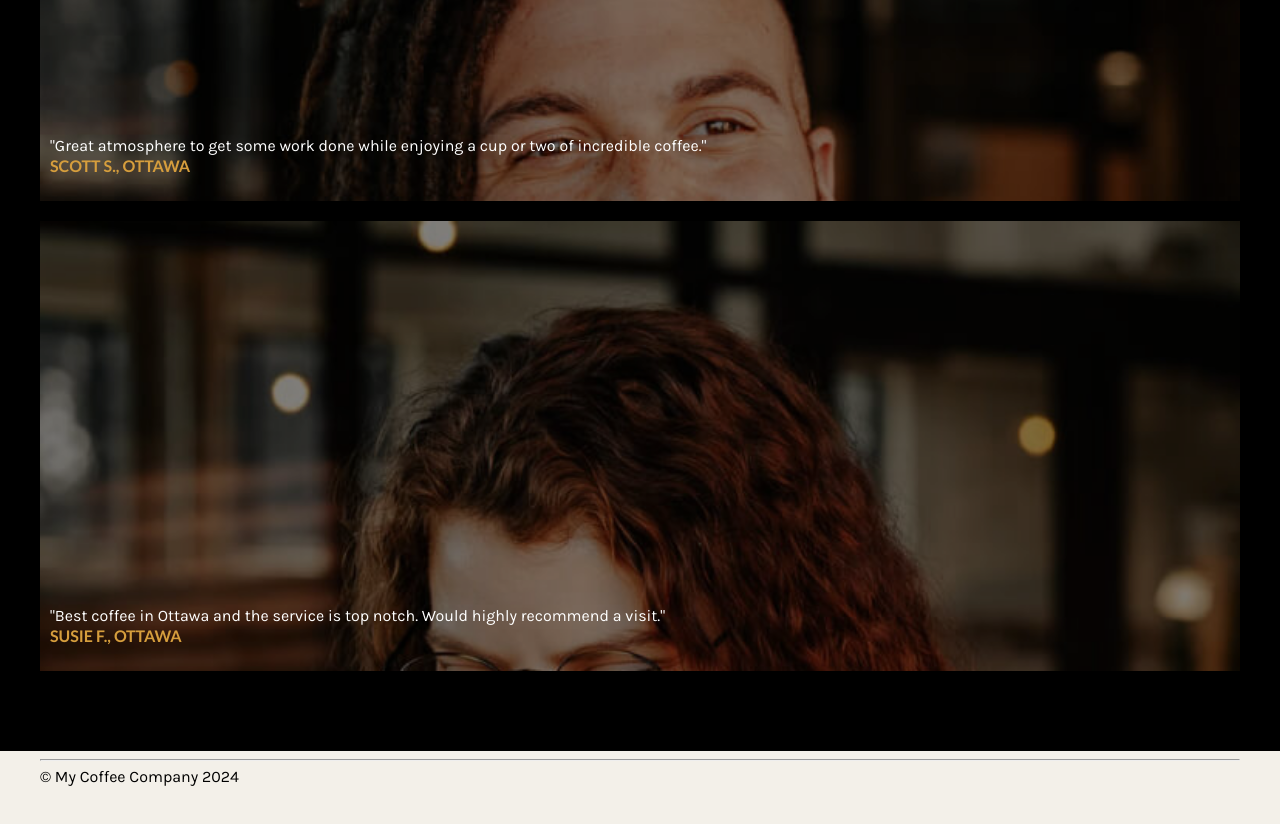
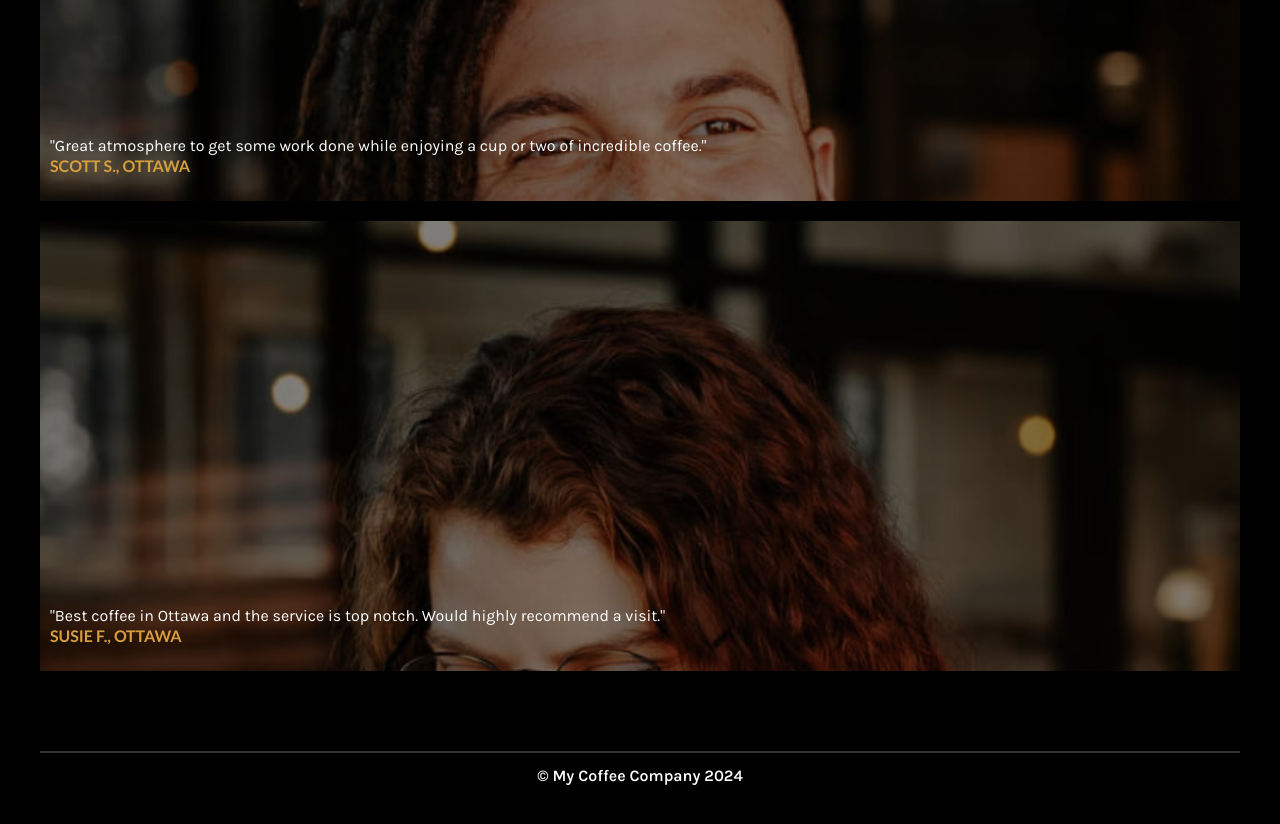
Before and after one commit to niki0012A/mtm6201-midterm, a plain HTML site: page index.html in a window 1280 px wide. Shown: the part 4570-5394 px from the top of the page. Before the commit the page ends 5356 px from the top, so only its background shows below. Drawn offline with Linux system fonts and the light colour scheme.

Commit message:
made footer

```diff
--- a/css/main.css
+++ b/css/main.css
@@ -406,6 +406,19 @@ header li{
     padding: 10px;
     line-height: 20px;
 }
+/* STARTS OF FOOTER */
+footer{
+    background-color: #000000;
+    color: white;
+    text-align: center;
+    padding-bottom: 50px;
+    font-weight: 600;
+}
+hr{
+    padding: 0;
+    margin: 0 0 15px 0;
+    border: 1px rgba(128, 128, 128, 0.408) solid;
+}
 
 
 
```
Also changed, not shown: index.html (+1 -4 lines).
